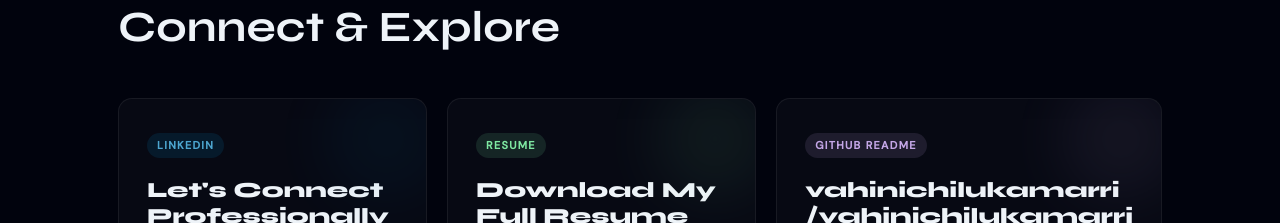
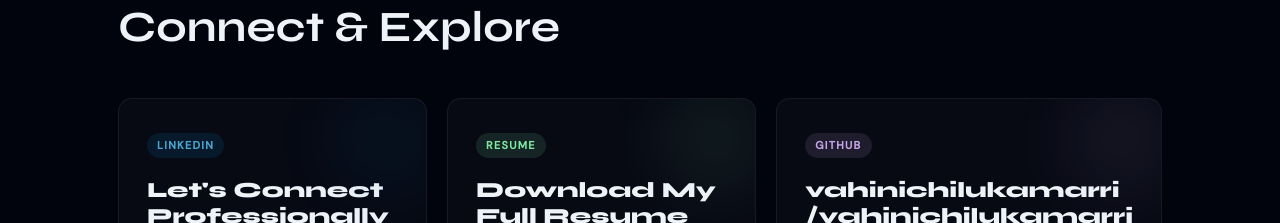
Before and after one commit to vahinichilukamarri/my-portfolio, a React (Vite) app: page / in a window 1280 px wide. Shown: the part 1660-1883 px from the top of the page. Built offline with nearby package versions, Linux system fonts and the light colour scheme.

Commit message:
v 1.2 Edited Github part

```diff
--- a/src/App.jsx
+++ b/src/App.jsx
@@ -438,7 +438,7 @@ function Featured(){
           <AnimatedSection delay={0.24}>
             <div className="feat-card feat-gh"onClick={()=>setReadmeOpen(o=>!o)}style={{cursor:"pointer"}}>
               <div className="feat-bg"/><div className="feat-card-inner">
-                <span className="feat-badge">GitHub README</span>
+                <span className="feat-badge">GitHub</span>
                 <div className="feat-title">vahinichilukamarri<wbr/>/vahinichilukamarri</div>
                 <div className="feat-desc">A collection of development projects demonstrating practical skills. Actively practicing DSA to improve problem-solving and coding efficiency.</div>
                 <div className="feat-arrow"><svg width="13"height="13"viewBox="0 0 24 24"fill="none"stroke="currentColor"strokeWidth="2"><polyline points={readmeOpen?"18 15 12 9 6 15":"6 9 12 15 18 9"}/></svg>{readmeOpen?"Collapse ↑":"Read More →"}</div>
```
